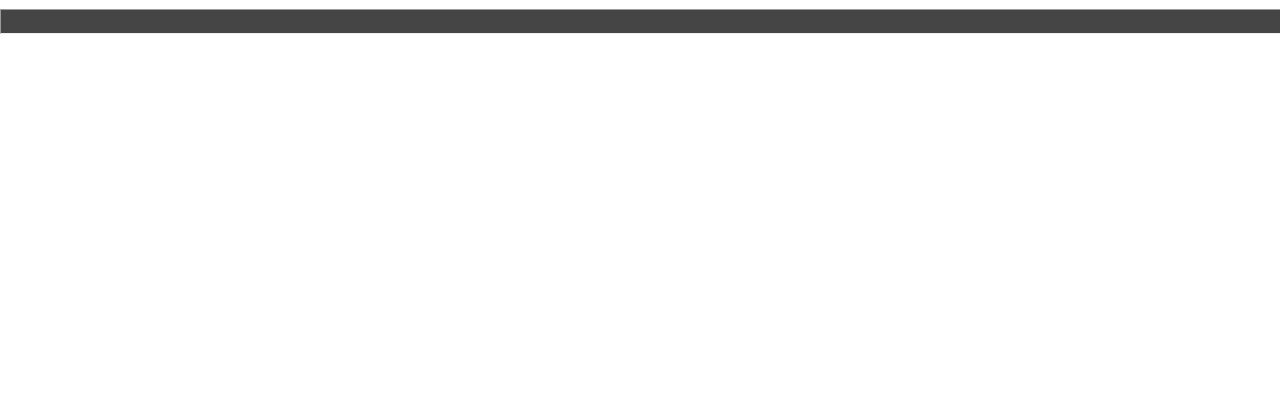
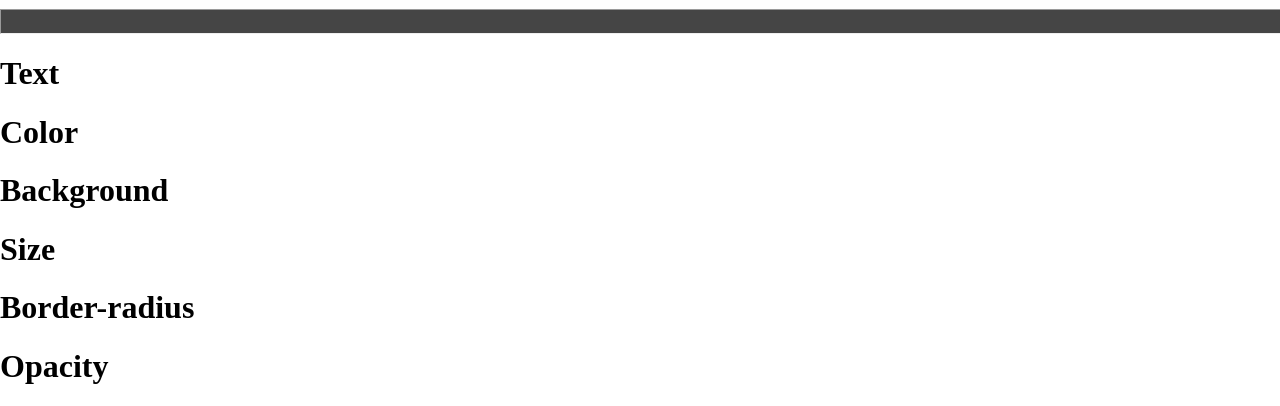
Before and after one commit to Povrty/CSS, a plain HTML site: page index.html in a window 1280 px wide. Shown: the part 412-818 px from the top of the page. Drawn offline with Linux system fonts and the light colour scheme.

Commit message:
Created using Popcode: https://popcode.org

```diff
--- a/index.html
+++ b/index.html
@@ -117,13 +117,30 @@ hr {
         <div class="header">
             <img src="https://sfindependence.weebly.com/uploads/8/7/8/4/87848404/published/independence-final-rays-rgb.png?1516132417">
             <hr size="25">
-            <div class="content">
-
+        </div>
+        <div class="content">
+            <div class="Text">
+                <h1>Text</h1>
             </div>
+            <div class="Color">
+                <h1>Color</h1>
+            </div>
+            <div class="Background">
+                <h1>Background</h1>
+            </div>
+            <div class="Size">
+                <h1>Size</h1>
+            </div>
+            <div class="Border-radius">
+                <h1>Border-radius</h1>
+            </div>
+            <div class="Opacity">
+                <h1>Opacity</h1>
+            </div>
+        </div>
 
             <div class="footer">
 
-            </div>
         </div>
 
 
```
